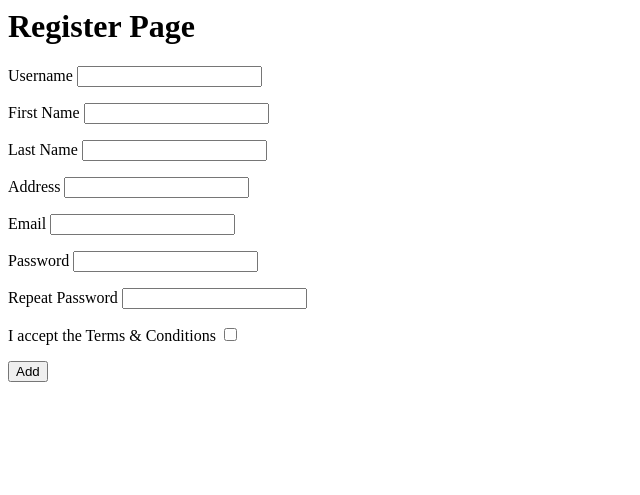
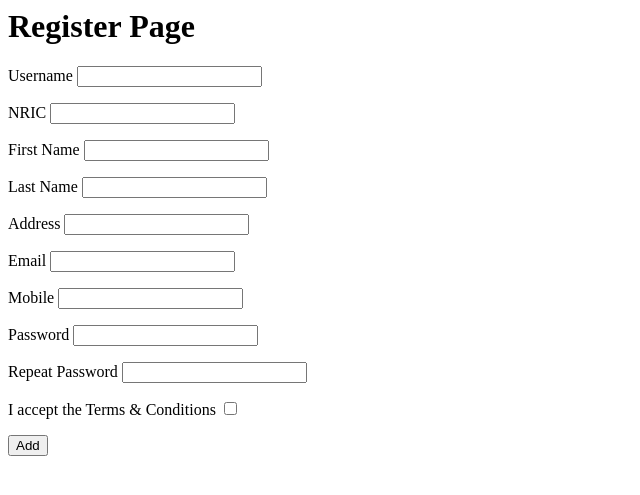
Before and after one commit to Jaspzx/ICT3203_HXBank, a Flask app: page /register in a window 1280 px wide. Shown: the top 495 px of the page, without its empty margins (0-640 px from the left). Run offline with Flask 2, Linux system fonts and the light colour scheme.

Commit message:
here are your fixes

```diff
--- a/webportal/models/User.py
+++ b/webportal/models/User.py
@@ -40,8 +40,8 @@ class User(db.Model, UserMixin):
         return totp.verify(token)
 
 
-def createUser(username, firstname, lastname, address, email, password, otp_secret=None):
-    new_user = User(username, firstname, lastname, address, email, password, otp_secret)
+def createUser(username, firstname, lastname, address, email, mobile, nric, password, otp_secret=None):
+    new_user = User(username, firstname, lastname, address, email, mobile, nric, password, otp_secret)
     try:
         db.session.add(new_user)
         db.session.commit()
--- a/webportal/templates/register.html
+++ b/webportal/templates/register.html
@@ -9,6 +9,19 @@
     {% if form.username.errors %}
         <ul class="errors">
             {% for error in form.username.errors %}
+                <li>{{ error }}</li>
+            {% endfor %}
+        </ul>
+    {% endif %}
+
+    <!-- Nric Field-->
+    <p>
+        {{ form.nric.label }}
+        {{ form.nric(size=20) }}
+    </p>
+    {% if form.nric.errors %}
+        <ul class="errors">
+            {% for error in form.nric.errors %}
                 <li>{{ error }}</li>
             {% endfor %}
         </ul>
@@ -66,6 +79,19 @@
         </ul>
     {% endif %}
 
+    <!-- Mobile Field-->
+    <p>
+        {{ form.mobile.label }}
+        {{ form.mobile(size=20) }}
+    </p>
+    {% if form.mobile.errors %}
+        <ul class="errors">
+            {% for error in form.mobile.errors %}
+                <li>{{ error }}</li>
+            {% endfor %}
+        </ul>
+    {% endif %}
+
     <!-- Password Field-->
     <p>
         {{ form.password.label }}
--- a/webportal/views.py
+++ b/webportal/views.py
@@ -19,6 +19,7 @@ def load_user(user_id):
 def home():
     return render_template('home.html', title="Home Page")
 
+
 @views.route('/register', methods=('GET', 'POST'))
 def register():
     if current_user.is_authenticated:
@@ -33,8 +34,10 @@ def register():
         lastname = form.lastname.data
         address = form.address.data
         email = form.email.data
+        mobile = form.mobile.data
+        nric = form.nric.data
         password = flask_bcrypt.generate_password_hash(form.password.data)
-        createUser(username, firstname, lastname, address, email, password)
+        createUser(username, firstname, lastname, address, email, mobile, nric, password)
         session['username'] = username
         return redirect(url_for("views.otp_setup"))
     return render_template('register.html', title="Register", form=form)
@@ -84,9 +87,6 @@ def login():
         if user:
             if flask_bcrypt.check_password_hash(user.password_hash, form.password.data):
                 session['username'] = user.username
-                if current_user.is_admin is True:
-                    return redirect(url_for('views.admin_dashboard'))
-
                 return redirect(url_for('views.otp_input'))
             else:
                 return render_template('login.html', title="Login", form=form, login_error=error)
@@ -114,6 +114,8 @@ def otp_input():
         del session['username']
         if user and user.verify_totp(form.token.data):
             login_user(user, duration=timedelta(minutes=5))
+            if current_user.is_admin is True:
+                return redirect(url_for('views.admin_dashboard'))
             return redirect(url_for('views.dashboard'))
     return render_template('otp_input.html', form=form)
 
@@ -124,6 +126,7 @@ def dashboard():
     return render_template('dashboard.html', title="Dashboard",
                            name=f"{current_user.firstname} {current_user.lastname}!")
 
+
 @views.route("/admin_dashboard")
 def admin_dashboard():
     return render_template('admin_dashboard', title="Admin Dashboard")
```
